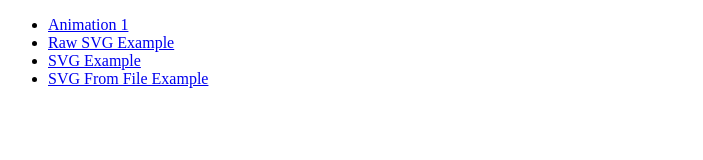
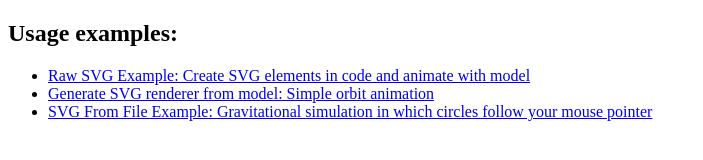
Before and after one commit to acastiglia/webanimator, a website: page index.html in a window 1280 px wide. Shown: the whole page, without its empty margins (0-703 px from the left). Drawn offline with Linux system fonts and the light colour scheme.

Commit message:
Update build instructions, descriptions.

```diff
--- a/index.html
+++ b/index.html
@@ -4,11 +4,11 @@
     <meta charset='UTF-8'/>
   </head>
   <body >
+    <h2>Usage examples:</h2>
     <ul>
-      <li><a href="animations/animation1.html">Animation 1</a></li>
-      <li><a href="animations/rawsvgexample.html">Raw SVG Example</a></li>
-      <li><a href="animations/svgexample.html">SVG Example</a></li>
-      <li><a href="animations/examplewithgraphic.html">SVG From File Example</a></li>
+      <li><a href="animations/rawsvgexample.html">Raw SVG Example: Create SVG elements in code and animate with model</a></li>
+      <li><a href="animations/svgexample.html">Generate SVG renderer from model: Simple orbit animation</a></li>
+      <li><a href="animations/examplewithgraphic.html">SVG From File Example: Gravitational simulation in which circles follow your mouse pointer</a></li>
     </ul>
   </body>
 </html>
```
Also changed, not shown: README.md.
